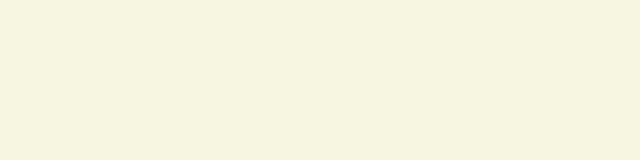
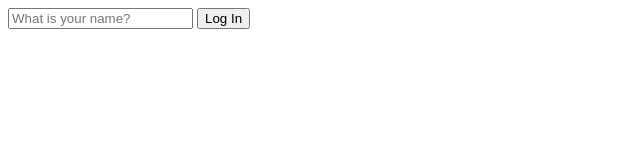
Before and after one commit to roghabo/momentum, a plain HTML site: page index.html in a window 1280 px wide. Shown: the whole page, without its empty margins (0-640 px from the left). Drawn offline with Linux system fonts and the light colour scheme.

Commit message:
finish localStorage part

```diff
--- a/app.js
+++ b/app.js
@@ -1 +1,28 @@
-alert("hi");
+const loginForm = document.querySelector("#login-form");
+const loginInput = document.querySelector("#login-form input");
+const greeting = document.querySelector("#greeting");
+
+const HIDDEN_CLASSNAME = "hidden";
+const USERNAME_KEY = "username";
+
+function onLoginSubmit(event) {
+  event.preventDefault();
+  loginForm.classList.add(HIDDEN_CLASSNAME);
+  const username = loginInput.value;
+  localStorage.setItem(USERNAME_KEY, username);
+  paintGreetings(username);
+}
+
+function paintGreetings(username) {
+  greeting.innerText = `Hello ${username}`;
+  greeting.classList.remove(HIDDEN_CLASSNAME);
+}
+
+const savedUsername = localStorage.getItem(USERNAME_KEY);
+
+if (savedUsername === null) {
+  loginForm.classList.remove(HIDDEN_CLASSNAME);
+  loginForm.addEventListener("submit", onLoginSubmit);
+} else {
+  paintGreetings(savedUsername);
+}
--- a/index.html
+++ b/index.html
@@ -7,6 +7,16 @@
     <title>Document</title>
   </head>
   <body>
+    <form class="hidden" id="login-form">
+      <input
+        required
+        maxlength="15"
+        type="text"
+        placeholder="What is your name?"
+      />
+      <input type="submit" value="Log In" />
+    </form>
+    <h1 class="hidden" id="greeting"></h1>
     <script src="app.js"></script>
   </body>
 </html>
--- a/style.css
+++ b/style.css
@@ -1,3 +1,3 @@
-body {
-  background-color: beige;
+.hidden {
+  display: none;
 }
```
